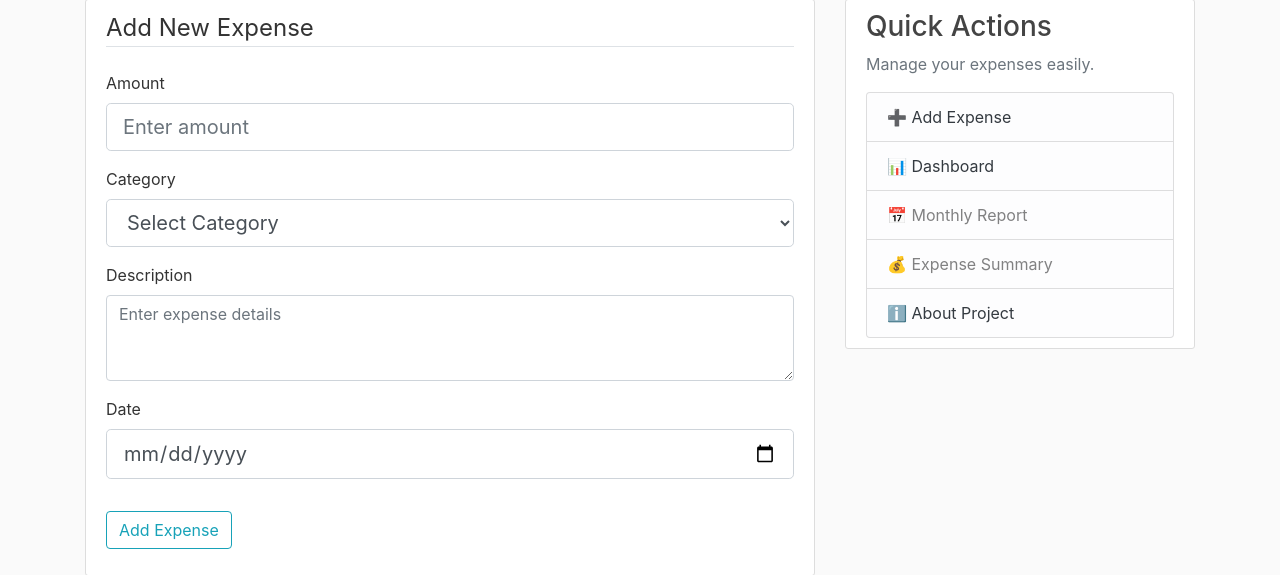
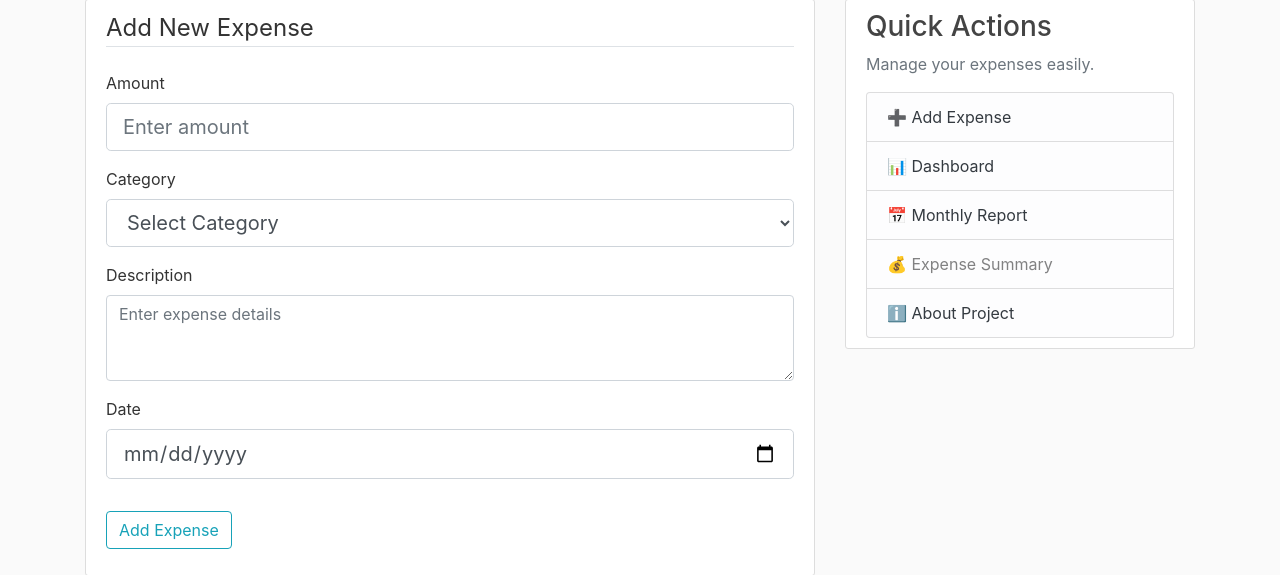
Before and after one commit to adityakanoje07-droid/Expense-Tracker-123, a Flask app: page /add_expense in a window 1280 px wide. Shown: the part 81-656 px from the top of the page. Run offline with Flask 3, Linux system fonts and the light colour scheme; the visitor is signed in with stand-in values (Sample User, id 1); some libraries are stand-ins or nearby versions.

Commit message:
Update layout.html

```diff
--- a/templates/layout.html
+++ b/templates/layout.html
@@ -103,7 +103,10 @@
                   </li>
 
                   <li class="list-group-item list-group-item-light">
-                      📅 Monthly Report
+                      <a href="{{ url_for('monthly_report') }}"
+                          class="text-decoration-none text-dark">
+                            📅 Monthly Report
+                      </a>
                   </li>
 
                   <li class="list-group-item list-group-item-light">
```
